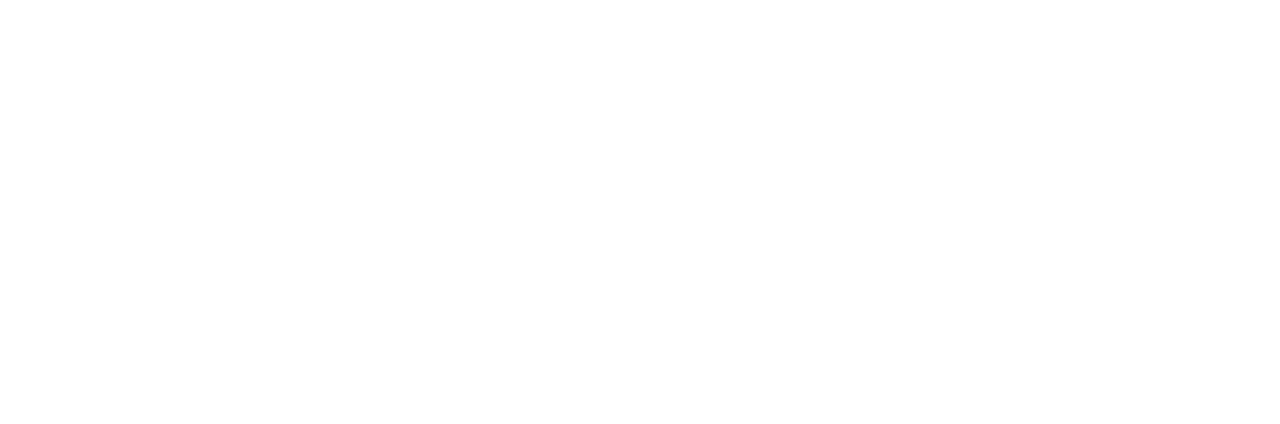
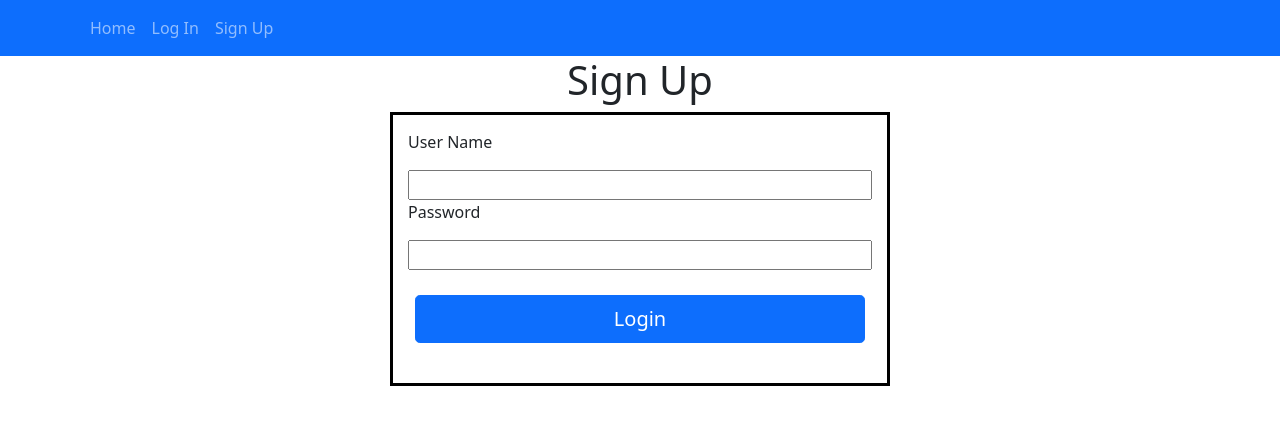
Before and after one commit to rodennis/react-firebase, a React (Create React App) app: page /signup in a window 1280 px wide. Shown: the top 424 px of the page. Built offline with nearby package versions, Linux system fonts and the light colour scheme.

Commit message:
basic styling for signup page and header

```diff
--- a/src/App.js
+++ b/src/App.js
@@ -4,6 +4,7 @@
 import Home from './components/home'
 import LogIn from './components/logIn';
 import SignUp from './components/signUp';
+import Header from './components/header'
 
 require('dotenv').config();
 function App() {
@@ -11,11 +12,13 @@
 
 	return (
 		<BrowserRouter>
+            <Header/>
 			<Switch>
                 <Route path='/' exact={true}>
                     <Home/>
                 </Route>
                 <Route path='/login'>
+
                     <LogIn setUser={setUser}/>
                 </Route>
                 <Route path='/signup'>
--- /dev/null
+++ b/src/components/header/index.js
@@ -0,0 +1,21 @@
+import './index.css'
+import { Button, Alert, Breadcrumb, Dropdown, Card, Navbar, Container, Nav } from 'react-bootstrap'
+import { useEffect, useState } from 'react'
+
+const Header = () => {
+    return (
+		<>
+			<Navbar bg="primary" variant="dark">
+				<Container>
+					<Nav className="me-auto">
+						<Nav.Link href="/">Home</Nav.Link>
+						<Nav.Link href="/login">Log In</Nav.Link>
+						<Nav.Link href="/signup">Sign Up</Nav.Link>
+					</Nav>
+				</Container>
+			</Navbar>
+		</>
+	);
+}
+
+export default Header
--- a/src/components/signUp/index.css
+++ b/src/components/signUp/index.css
@@ -0,0 +1,21 @@
+.signUpPage{
+    display: flex;
+    flex-direction: column;
+    align-items: center;
+}
+
+.signUpDiv{
+    display: flex;
+    flex-direction: column;
+    border: solid black;
+    width: 500px;
+    padding: 15px;
+}
+
+.signUpDiv div{
+    margin-top: 25px;
+    margin-bottom: 25px;
+    display: flex;
+    justify-content: space-around;
+}
+.signUpDiv div button{}
--- a/src/components/signUp/index.js
+++ b/src/components/signUp/index.js
@@ -1,13 +1,27 @@
 import './index.css'
-import { Button, Alert, Breadcrumb, Dropdown } from 'react-bootstrap'
+import { Button, Alert, Breadcrumb, Dropdown, Card } from 'react-bootstrap'
 import { useEffect, useState } from 'react'
 
-const SignUp = () => {
+const LogIn = ({setUser}) => {
+    const [username, setUserName] = useState('');
+    const [password, setPassword] = useState('');
+
     return (
-        <>
+        <div className='signUpPage'>
+            <h1>Sign Up</h1>
+            <div className='signUpDiv'>
+                <p>User Name</p>
+                <input value={username} onChange={(e)=> {setUserName(e?.target?.value)}}/>
+                <p>Password</p>
+                <input value={password} onChange={(e)=> {setPassword(e?.target?.value)}}/>
+                <div className='d-grid gap 2'>
+                    <Button variant='primary' size='lg' style={{width: 450}}>Login</Button>{' '}
+                </div>
+            </div>
 
-        </>
+
+        </div>
     )
 }
 
-export default SignUp
+export default LogIn
```
Also changed, not shown: src/components/header/index.css (added).
